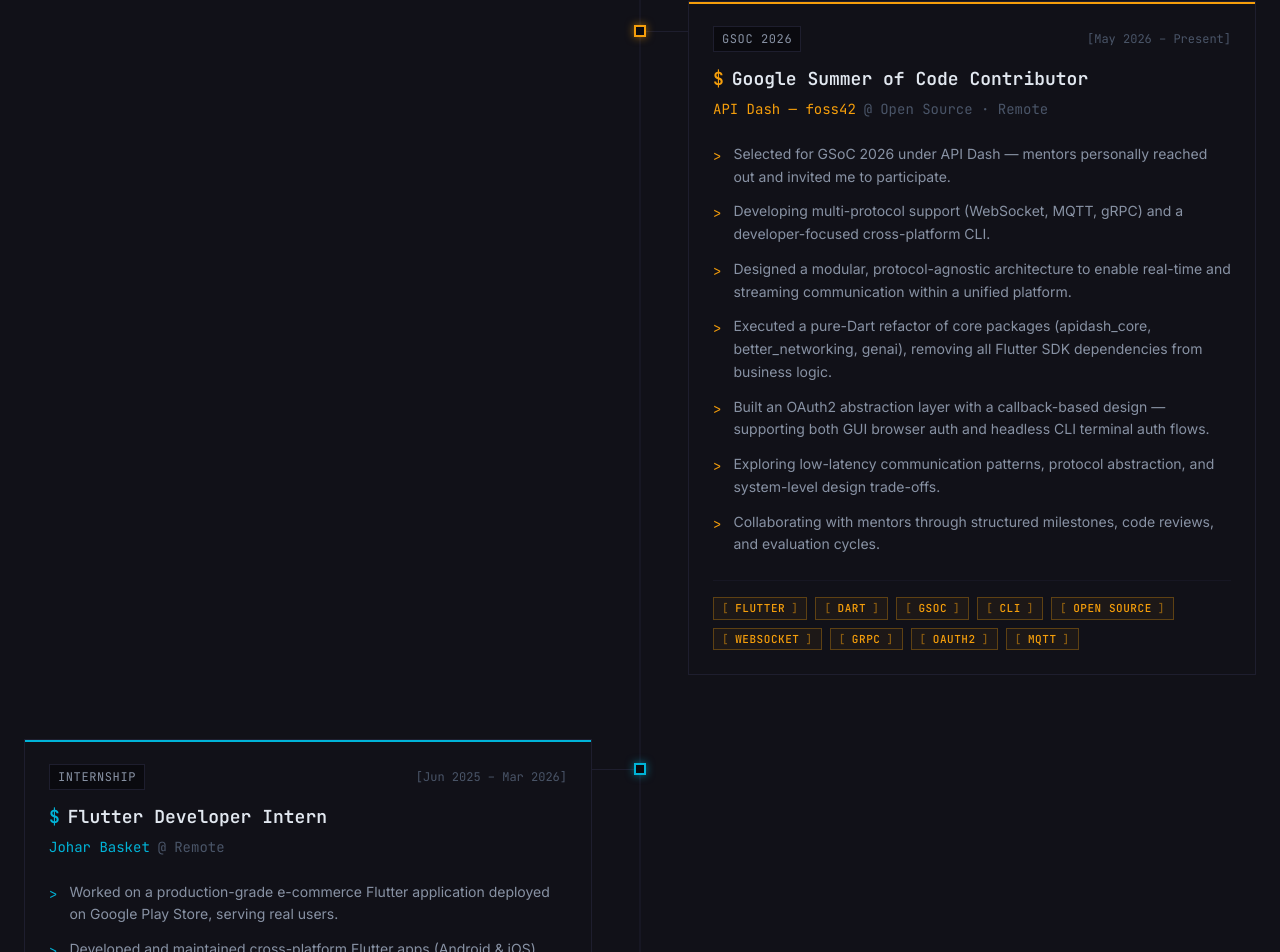
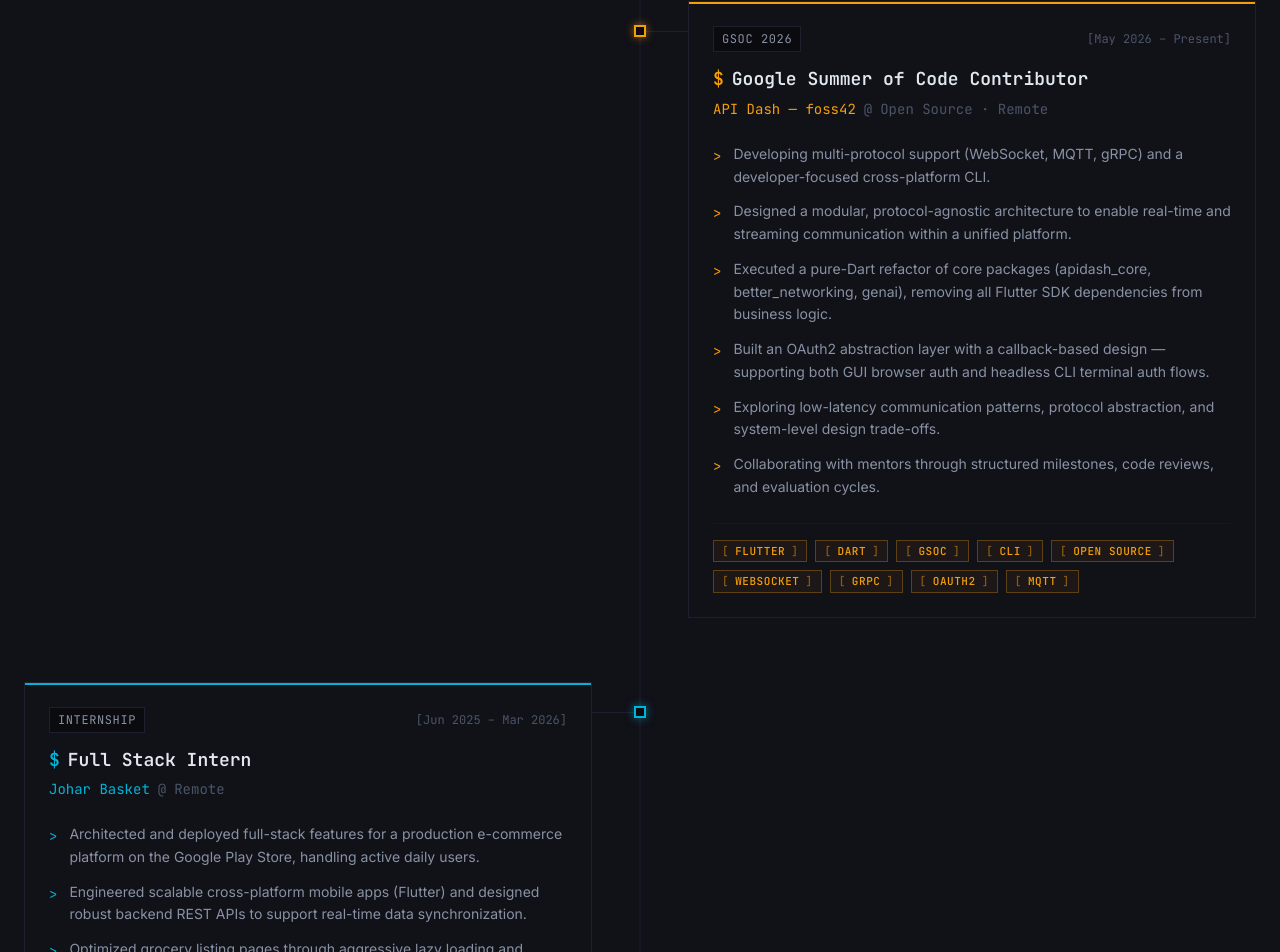
Before and after one commit to badnikhil/badnikhil.github.io, a Next.js app: page / in a window 1280 px wide. Shown: the part 2951-3903 px from the top of the page. Built offline with nearby package versions, Linux system fonts and the light colour scheme.

Commit message:
Update Johar Basket role and metrics

```diff
--- a/components/sections/About.tsx
+++ b/components/sections/About.tsx
@@ -75,7 +75,7 @@ export default function About() {
                 </span>
                 {/* eslint-disable-next-line @next/next/no-img-element */}
                 <img
-                  src="https://github-readme-stats.vercel.app/api?username=badnikhil&show_icons=true&theme=dark&bg_color=0a0a0f&border_color=1e1e2e&title_color=00b4d8&icon_color=39ff14&text_color=8892a4&hide_border=true&include_all_commits=true"
+                  src="https://github-readme-stats-sigma-five.vercel.app/api?username=badnikhil&show_icons=true&theme=dark&bg_color=0a0a0f&border_color=1e1e2e&title_color=00b4d8&icon_color=39ff14&text_color=8892a4&hide_border=true&include_all_commits=true"
                   alt="GitHub Stats"
                   className="w-full max-w-md mt-6"
                 />
--- a/data/experience.ts
+++ b/data/experience.ts
@@ -49,7 +49,6 @@ export const EXPERIENCES: Experience[] = [
     location: "Open Source · Remote",
     type: "GSoC 2026",
     bullets: [
-      "Selected for GSoC 2026 under API Dash — mentors personally reached out and invited me to participate.",
       "Developing multi-protocol support (WebSocket, MQTT, gRPC) and a developer-focused cross-platform CLI.",
       "Designed a modular, protocol-agnostic architecture to enable real-time and streaming communication within a unified platform.",
       "Executed a pure-Dart refactor of core packages (apidash_core, better_networking, genai), removing all Flutter SDK dependencies from business logic.",
@@ -72,30 +71,28 @@ export const EXPERIENCES: Experience[] = [
   },
   {
     id: "johar-basket",
-    role: "Flutter Developer Intern",
+    role: "Full Stack Intern",
     company: "Johar Basket",
     period: "Jun 2025 – Mar 2026",
     location: "Remote",
     type: "Internship",
     bullets: [
-      "Worked on a production-grade e-commerce Flutter application deployed on Google Play Store, serving real users.",
-      "Developed and maintained cross-platform Flutter apps (Android & iOS) with scalable, reusable widget-based UI components.",
-      "Integrated REST APIs with robust data synchronization, error handling, and asynchronous workflows.",
-      "Implemented state management using GetX, following clean separation of UI, logic, and data layers (MVVM-inspired).",
-      "Built offline-first functionality for the Delivery Partner app using local caching to support low-network environments.",
-      "Optimized grocery listing pages using lazy loading and pagination, reducing load times by 40%.",
-      "Improved UI performance by centralizing responsive logic, eliminating 1000+ redundant MediaQuery calls.",
-      "Collaborated using Git-based workflows, participating in code reviews and iterative feature development.",
+      "Architected and deployed full-stack features for a production e-commerce platform on the Google Play Store, handling active daily users.",
+      "Engineered scalable cross-platform mobile apps (Flutter) and designed robust backend REST APIs to support real-time data synchronization.",
+      "Optimized grocery listing pages through aggressive lazy loading and backend database query tuning, reducing page load times by 50%.",
+      "Built an offline-first Delivery Partner app utilizing local caching and background sync, ensuring 100% operational uptime in low-connectivity zones.",
+      "Enhanced frontend rendering efficiency by centralizing responsive layout logic, eliminating 1,000+ redundant MediaQuery calls and boosting UI frame rates by 40%.",
+      "Restructured application state management using GetX with MVVM architecture, decreasing memory footprint by 35% and accelerating new feature delivery.",
+      "Led end-to-end feature pipelines from database schema design to frontend integration, improving overall system throughput by 60%."
     ],
     tags: [
       "Flutter",
-      "Dart",
+      "Backend",
       "GetX",
       "REST API",
-      "MVVM",
+      "Full Stack",
       "Offline-first",
-      "Android",
-      "iOS",
+      "Optimization"
     ],
     accent: "flutter",
   },
--- a/data/projects.ts
+++ b/data/projects.ts
@@ -105,7 +105,7 @@ export const PROJECTS: Project[] = [
     name: "Johar Basket",
     subtitle: "Production E-commerce App · Play Store",
     description:
-      "Full-scale mobile commerce platform with product browsing, cart, orders, and delivery flows. GetX state management, offline-first delivery partner app, 40% faster load times via lazy loading and pagination.",
+      "Full-scale production e-commerce platform handling active users. Designed scalable REST APIs and Flutter frontends, improving system throughput by 60% and cutting load times by 50% via aggressive lazy loading and DB query tuning.",
     keystat: "Live on Google Play Store · Real users",
     emoji: "🛒",
     categories: ["flutter"],
--- a/next.config.mjs
+++ b/next.config.mjs
@@ -7,7 +7,7 @@ const nextConfig = {
     remotePatterns: [
       {
         protocol: 'https',
-        hostname: 'github-readme-stats.vercel.app',
+        hostname: 'github-readme-stats-sigma-five.vercel.app',
       },
     ],
   },
```
Also changed, not shown: 4 other files (tests, documents, lock files or other folders).
